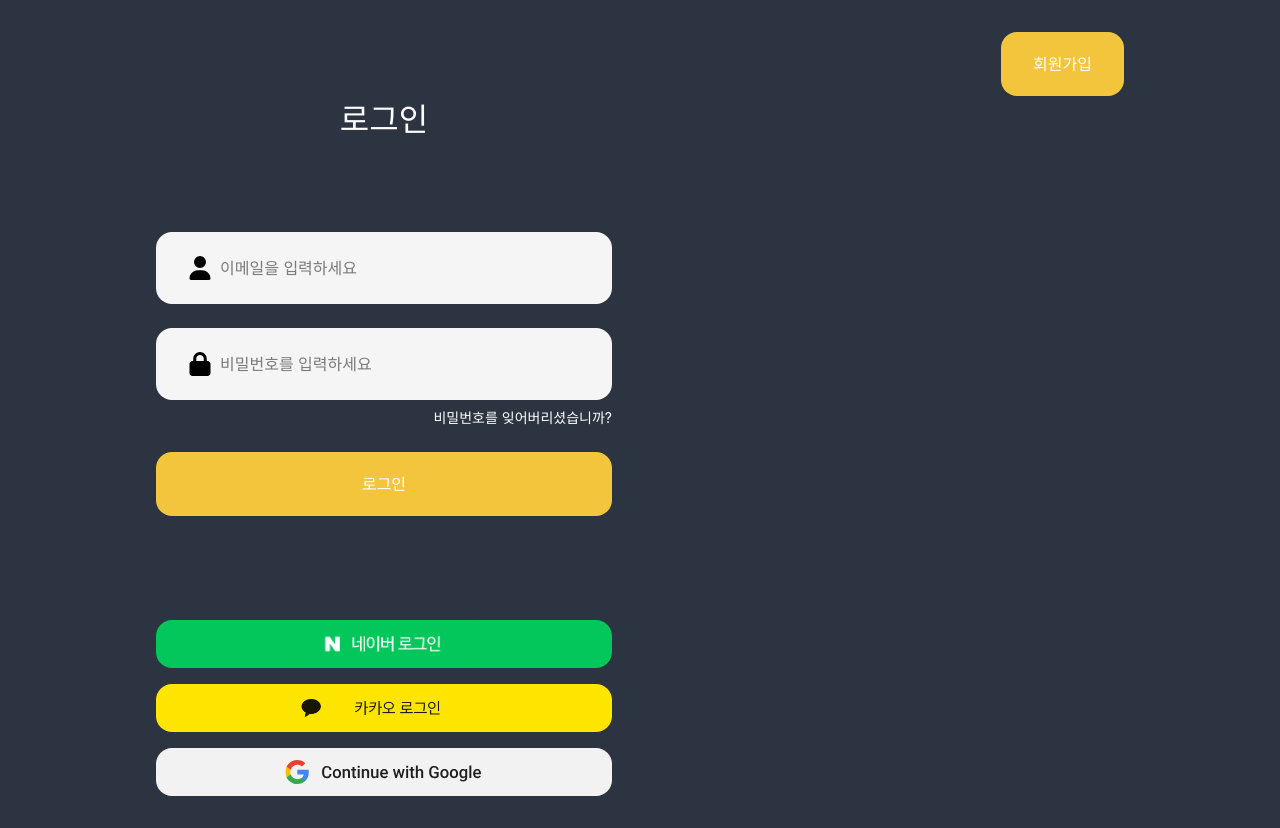
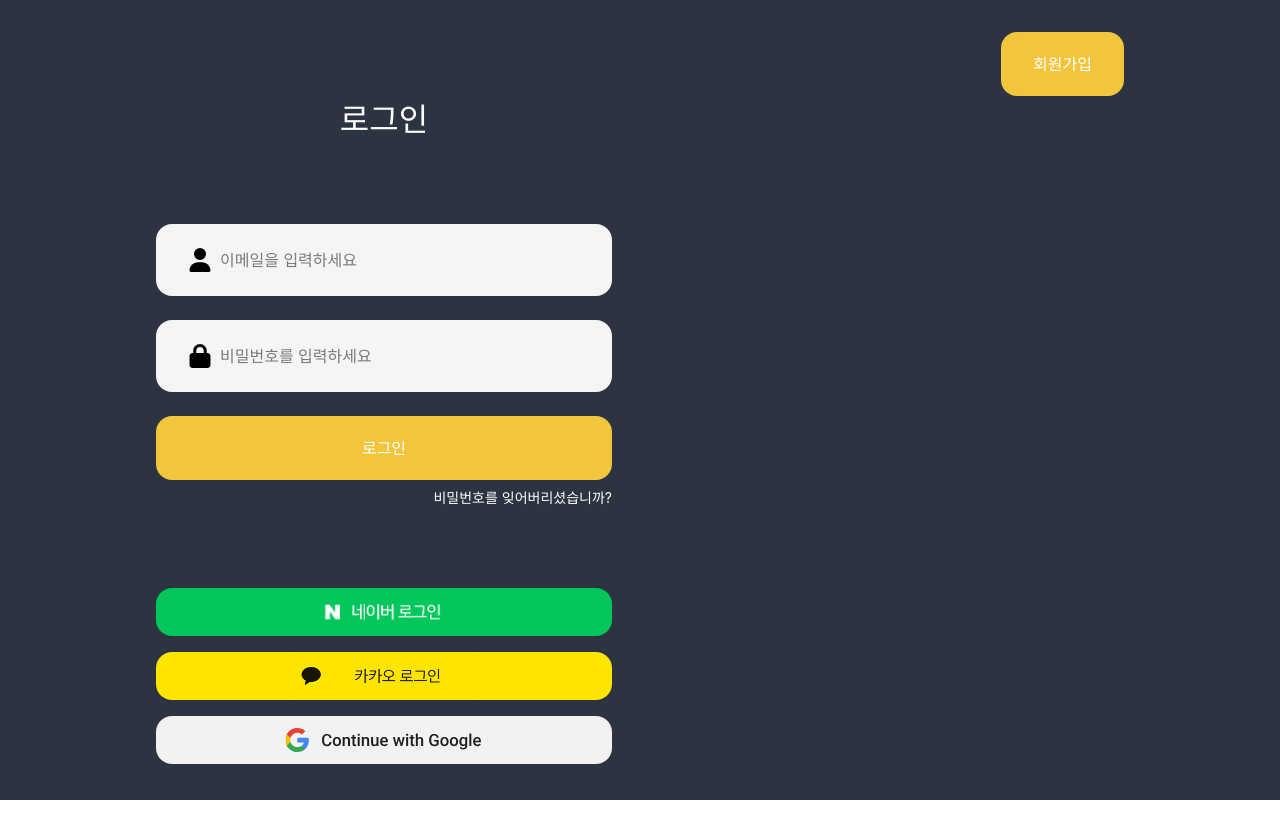
Before and after one commit to RoadCode-Capstone/Web-front, a React (Vite) app: page / in a window 1280 px wide. After the commit the page ends 800 px from the top, so only its background shows below. Built offline with nearby package versions, Linux system fonts and the light colour scheme; a web font is replaced by a local one.

Commit message:
fix: 비밀번호 찾기 버튼 loginForm 컴포넌트에서 분리
- form 안에 비밀번호 찾기 버튼이 있어서 form과 비밀번호 찾기 버튼이 정상작동 하지 않음. 따라서 로그인폼에서 비밀번호 찾기 버튼 삭제

```diff
--- a/src/presentation/components/user/LoginForm.tsx
+++ b/src/presentation/components/user/LoginForm.tsx
@@ -1,5 +1,6 @@
 import Button from "../common/Button";
 import InputField from "../common/InputField";
+import { Link } from "react-router-dom";
 
 const LoginForm = () => {
   return (
@@ -18,13 +19,8 @@ const LoginForm = () => {
           containerStyle="w-[456px]"
         />
       </div>
-      <div className="flex justify-end my-2">
-        <a href="/passwordFinding" className="text-sm text-white">
-          비밀번호를 잊어버리셨습니까?
-        </a>
-      </div>
 
-      <Button label="로그인" buttonStyle="w-[456px] my-6" />
+      <Button label="로그인" buttonStyle="w-[456px] mt-6" />
     </form>
   );
 };
--- a/src/presentation/pages/Login.tsx
+++ b/src/presentation/pages/Login.tsx
@@ -1,4 +1,5 @@
 import { Button, ImageButton, LoginForm } from "../components";
+import { Link } from "react-router-dom";
 
 const Login = () => {
   return (
@@ -12,9 +13,14 @@ const Login = () => {
           }}
         />
       </div>
-      <div className=" w-[456px] flex flex-col gap-y-20 ">
-        <h1 className=" text-headlineL text-white mb-2">로그인</h1>
+      <div className=" w-[456px] flex flex-col ">
+        <h1 className=" text-headlineL text-white mb-20">로그인</h1>
         <LoginForm />
+        <div className="flex justify-end mt-2 mb-20">
+          <a href="/passwordFinding" className="text-sm text-white">
+            비밀번호를 잊어버리셨습니까?
+          </a>
+        </div>
         <div className="flex flex-col gap-y-4">
           <ImageButton
             src="src\presentation\assets\naverLoginImg\btnG_완성형.png"
```
